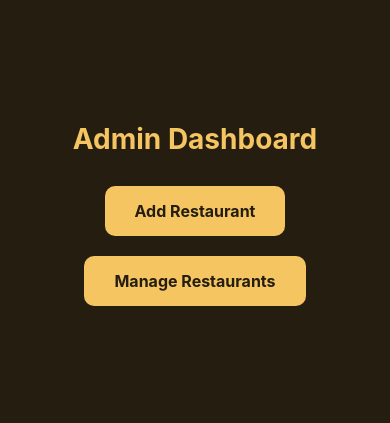
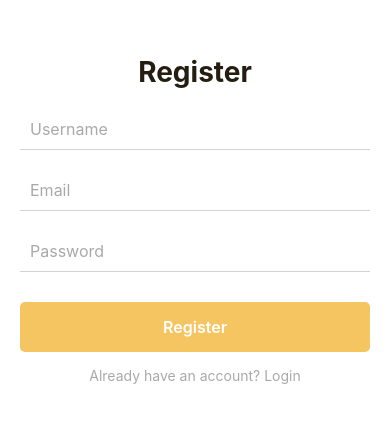
Before and after one commit to MabohlaleNkuna/restaurant-app, a React Native app: screen /Register in a window 390 px wide. Shown: the part 203-626 px from the top of the page. Built offline with nearby package versions, Linux system fonts and the light colour scheme.

Commit message:
added the login and register screen

```diff
--- a/App.js
+++ b/App.js
@@ -2,8 +2,8 @@ import React from 'react';
 import { NavigationContainer } from '@react-navigation/native';
 import { createStackNavigator } from '@react-navigation/stack';
 
-// import Login from './screens/Login';
-// import Register from './screens/Register';
+import Login from './screens/Login';
+import Register from './screens/Register';
 import AdminDashboardScreen from './screens/Admin/AdminDashboardScreen';
 import AddRestaurantScreen from './screens/Admin/AddRestaurantScreen';
 import ManageRestaurantsScreen from './screens/Admin/ManageRestaurantsScreen';
@@ -18,12 +18,12 @@ export default function App() {
   return (
     <NavigationContainer>
       <Stack.Navigator
-        initialRouteName="AdminDashboard"
+        initialRouteName="Login"
         screenOptions={{ headerShown: false }}
       >
         {/* Commented out Login and Register screens */}
-        {/* <Stack.Screen name="Login" component={Login} />
-        <Stack.Screen name="Register" component={Register} /> */}
+        <Stack.Screen name="Login" component={Login} />
+        <Stack.Screen name="Register" component={Register} />
         <Stack.Screen name="AdminDashboard" component={AdminDashboardScreen} />
         <Stack.Screen name="AddRestaurant" component={AddRestaurantScreen} />
         <Stack.Screen name="Home" component={HomeScreen} />
--- a/screens/Login.js
+++ b/screens/Login.js
@@ -1,4 +1,4 @@
-/*import React, { useState } from 'react';
+import React, { useState } from 'react';
 import { View, Text, TextInput, StyleSheet, TouchableOpacity } from 'react-native';
 import ReusableButton from '../components/ReusableButton';
 import AsyncStorage from '@react-native-async-storage/async-storage';
@@ -19,7 +19,7 @@ const Login = ({ navigation }) => {
       console.log('Login successful:', response.data);
 
       // Navigate to ReservationScreen on successful login
-      navigation.navigate('Home');
+      navigation.navigate('AdminDashboard');
     } catch (error) {
       // Extract meaningful error information
       if (error.response) {
@@ -79,4 +79,4 @@ const styles = StyleSheet.create({
   link: { color: '#A9A9A9', marginTop: 15, fontSize: 14 },
 });
 
-export default Login;*/
+export default Login;
--- a/screens/Register.js
+++ b/screens/Register.js
@@ -1,4 +1,3 @@
-/*
 // screens/Register.js
 import React, { useState } from 'react';
 import { View, Text, TextInput, StyleSheet, TouchableOpacity } from 'react-native';
@@ -76,4 +75,3 @@ const styles = StyleSheet.create({
 });
 
 export default Register;
-*/
--- a/utils/Api.js
+++ b/utils/Api.js
@@ -3,7 +3,7 @@ import axios from 'axios';
 import AsyncStorage from '@react-native-async-storage/async-storage';
 
 const api = axios.create({
-    baseURL: 'http://192.168.0.194:5000/api',
+    baseURL: 'http://10.50.85.9:5000/api',
     headers: { 'Content-Type': 'application/json' },
   });
 
```
